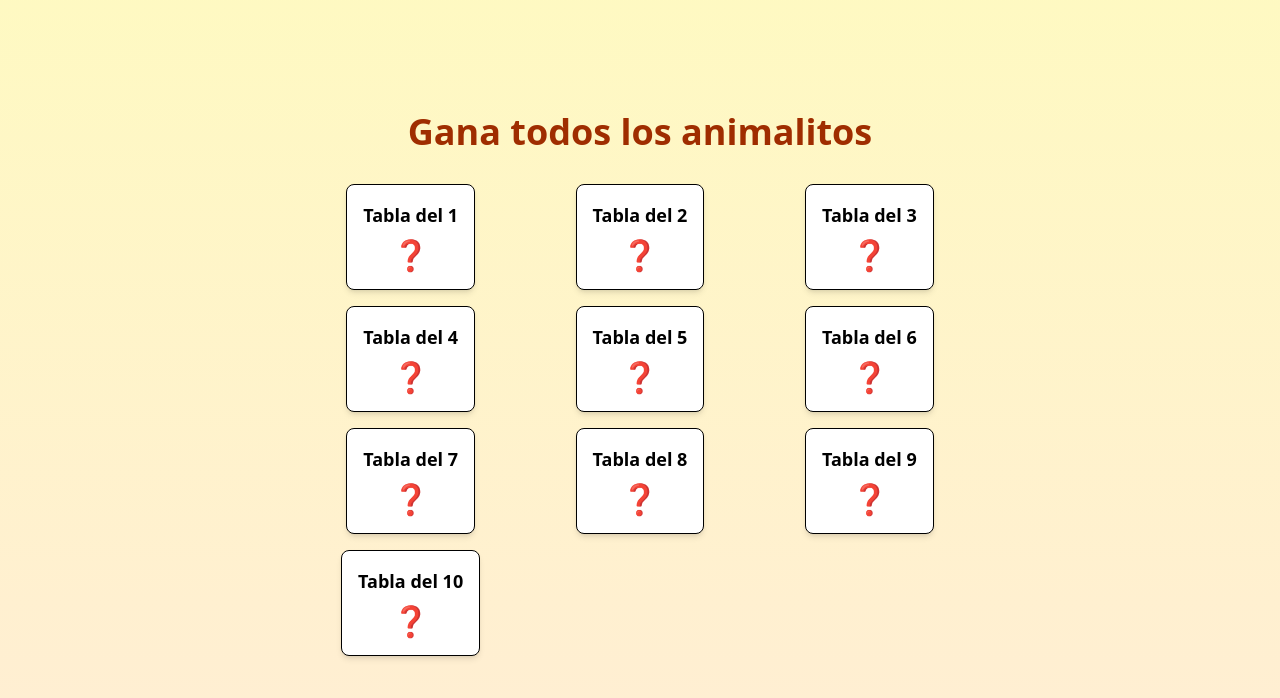
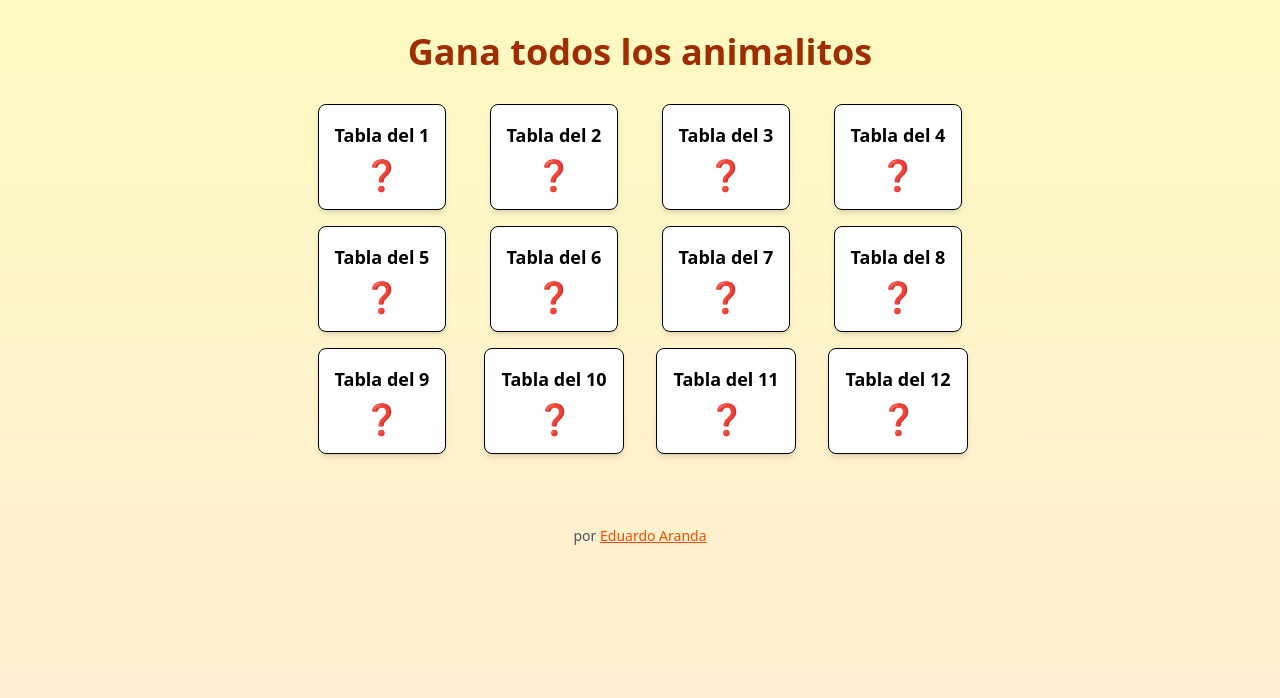
Before and after one commit to eduardoarandah/juego-tablas, a React (Vite) app: page / in a window 1280 px wide. Shown: the top 698 px of the page. Built offline with nearby package versions, Linux system fonts and the light colour scheme.

Commit message:
agregar hasta el 12

```diff
--- a/src/App.tsx
+++ b/src/App.tsx
@@ -66,7 +66,7 @@ function App() {
         const completedTables = Object.keys(newProgress).filter(
           (key) => newProgress[parseInt(key)],
         ).length;
-        if (completedTables === 10) {
+        if (completedTables === 12) {
           setCurrentView("complete");
         } else {
           setCurrentView("home");
@@ -161,14 +161,15 @@ function App() {
   }
 
   return (
-    <div className="min-h-screen bg-gradient-to-b from-yellow-100 to-orange-100 p-8 flex items-center justify-center">
+    <div className="min-h-screen bg-gradient-to-b from-yellow-100 to-orange-100 p-8">
+      <div className="flex items-center  flex-col w-full h-full">
         <div className="max-w-2xl w-full">
           <h1 className="text-4xl font-bold text-center mb-8 text-orange-800">
             Gana todos los animalitos
           </h1>
 
           {/* si tenemos todos los animalitos, mostrar el unicornio */}
-        {Object.keys(progress).length === 10 && (
+          {Object.keys(progress).length === 12 && (
             <div className="text-center p-4 bg-gradient-to-b from-blue-100 to-green-100 my-12 rounded-lg shadow-lg">
               <div className="text-3xl font-bold mb-8 text-purple-700">
                 Felicidades, has ganado al unicornio 😀
@@ -183,8 +184,8 @@ function App() {
             </div>
           )}
 
-        <div className="grid grid-cols-2 md:grid-cols-3 gap-4 mb-8 justify-items-center">
-          {Array.from({ length: 10 }, (_, i) => i + 1).map((tableNumber) => (
+          <div className="grid grid-cols-2 md:grid-cols-4 gap-4 mb-8 justify-items-center">
+            {Array.from({ length: 12 }, (_, i) => i + 1).map((tableNumber) => (
               <button
                 key={tableNumber}
                 onClick={() => startTable(tableNumber)}
@@ -214,6 +215,19 @@ function App() {
           )}
         </div>
       </div>
+
+      <footer className="text-center text-gray-600 text-sm py-4 mt-6">
+        por{" "}
+        <a
+          href="https://eduardoarandah.github.io/"
+          target="_blank"
+          rel="noopener noreferrer"
+          className="text-orange-600 hover:text-orange-800 underline"
+        >
+          Eduardo Aranda
+        </a>
+      </footer>
+    </div>
   );
 }
 
```
Also changed, not shown: 1 other file (tests, documents, lock files or other folders). Lines whose indentation alone changed are shown as unchanged.
